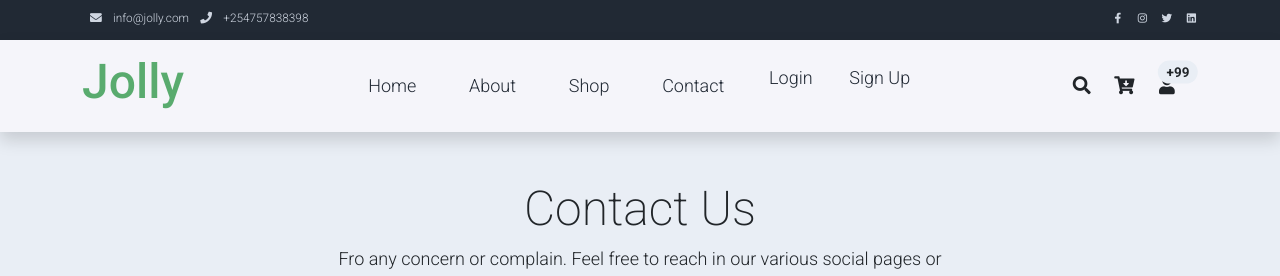
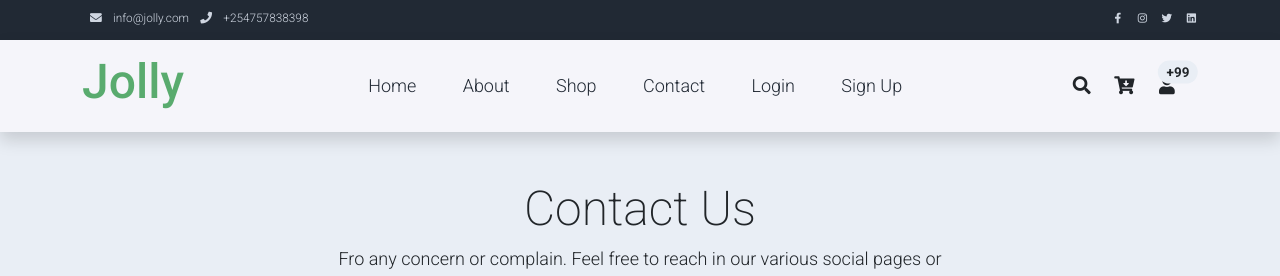
Before and after one commit to Bico-Steve101/Jolly, a Django app: page /contact/ in a window 1280 px wide. Shown: the top 276 px of the page. Run offline with Django 5.2, Linux system fonts and the light colour scheme; some libraries are stand-ins or nearby versions.

Commit message:
Template & Database test

```diff
--- a/templates/about.html
+++ b/templates/about.html
@@ -74,10 +74,10 @@
                             <a class="nav-link" href="{% url 'first:contact' %}">Contact</a>
                         </li>
                           {% if user.is_authenticated %}
-                            <li class="nav-item"><a href="{% url 'first:logout' %}">Logout</a></li>
+                            <li class="nav-link"><a href="{% url 'first:logout' %}">Logout</a></li>
                         {% else %}
-                            <li class="nav-item"><a href="{% url 'first:login' %}">Login</a></li>
-                            <li class="nav-item"><a href="{% url 'first:signup' %}">Sign Up</a></li>
+                            <li class="nav-link"><a href="{% url 'first:login' %}">Login</a></li>
+                            <li class="nav-link"><a href="{% url 'first:signup' %}">Sign Up</a></li>
                         {% endif %}
                     </ul>
                 </div>
--- a/templates/contact.html
+++ b/templates/contact.html
@@ -1,3 +1,4 @@
+{% load static %}
 <!DOCTYPE html>
 <html lang="en">
 
@@ -6,20 +7,18 @@
     <meta charset="utf-8">
     <meta name="viewport" content="width=device-width, initial-scale=1">
 
-    <link rel="apple-touch-icon" href="assets/img/apple-icon.png">
-    <link rel="shortcut icon" type="image/x-icon" href="assets/img/favicon.ico">
+    <link rel="apple-touch-icon" sizes="180x180" href="{% static 'img/apple-touch-icon.png' %}">
+    <link rel="icon" type="image/png" sizes="32x32" href="{% static 'img/favicon-32x32.png' %}">
+    <link rel="icon" type="image/png" sizes="16x16" href="{% static 'img/favicon-16x16.png' %}">
+    <link rel="manifest" href="/site.webmanifest">
 
-    <link rel="stylesheet" href="assets/css/bootstrap.min.css">
-    <link rel="stylesheet" href="assets/css/templatemo.css">
-    <link rel="stylesheet" href="assets/css/custom.css">
+    <link rel="stylesheet" href="{% static 'css/bootstrap.min.css' %}">
+    <link rel="stylesheet" href=" {% static 'css/templatemo.css' %}">
+    <link rel="stylesheet" href=" {% static 'css/custom.css' %}">
 
     <!-- Load fonts style after rendering the layout styles -->
     <link rel="stylesheet" href="https://fonts.googleapis.com/css2?family=Roboto:wght@100;200;300;400;500;700;900&display=swap">
-    <link rel="stylesheet" href="assets/css/fontawesome.min.css">
-
-    <!-- Load map styles -->
-    <link rel="stylesheet" href="https://unpkg.com/leaflet@1.7.1/dist/leaflet.css" integrity="sha512-xodZBNTC5n17Xt2atTPuE1HxjVMSvLVW9ocqUKLsCC5CXdbqCmblAshOMAS6/keqq/sMZMZ19scR4PsZChSR7A==" crossorigin="" />
-
+    <link rel="stylesheet" href="{% static 'css/fontawesome.min.css' %}">
 </head>
 
 <body>
@@ -73,10 +72,10 @@
                             <a class="nav-link" href="contact.html">Contact</a>
                         </li>
                           {% if user.is_authenticated %}
-                            <li class="nav-item"><a href="{% url 'first:logout' %}">Logout</a></li>
+                            <li class="nav-link"><a href="{% url 'first:logout' %}">Logout</a></li>
                         {% else %}
-                            <li class="nav-item"><a href="{% url 'first:login' %}">Login</a></li>
-                            <li class="nav-item"><a href="{% url 'first:signup' %}">Sign Up</a></li>
+                            <li class="nav-link"><a href="{% url 'first:login' %}">Login</a></li>
+                            <li class="nav-link"><a href="{% url 'first:signup' %}">Sign Up</a></li>
                         {% endif %}
                     </ul>
                 </div>
@@ -179,15 +178,17 @@
     </section>
     <!-- End Section -->
 
-    <!-- Start Map -->
-    <div id="mapid" style="width: 100%; height: 300px;"></div>
+{% comment %}    <!-- Start Map -->
+<div id="mapid" style="width: 10em; height: 300px;"></div>
 <script src="https://unpkg.com/leaflet@1.7.1/dist/leaflet.js" integrity="sha512-XQoYMqMTK8LvdxXYG3nZ448hOEQiglfqkJs1NOQV44cWnUrBc8PkAOcXy20w0vlaXaVUearIOBhiXZ5V3ynxwA==" crossorigin=""></script>
 <script>
-        var mymap = L.map('mapid').setView([-23.013104, -43.394365, 13], 13);
+    var mymap = L.map('mapid').setView([-23.013104, -43.394365], 13);
 
-        L.tileLayer('https://api.mapbox.com/styles/v1/{id}/tiles/{z}/{x}/{y}?access_token=pk.eyJ1IjoibWFwYm94IiwiYSI6ImNpejY4NXVycTA2emYycXBndHRqcmZ3N3gifQ.rJcFIG214AriISLbB6B5aw', {
+    L.tileLayer('https://api.mapbox.com/styles/v1/{id}/tiles/{z}/{x}/{y}?access_token=sk.eyJ1IjoiYmljb3N0ZXZlIiwiYSI6ImNscWZobjM1NTB6anoyaW1lMWVzaWc5Y3EifQ.jIbgNbBJ1FMooFJC4puW9A', {
         maxZoom: 18,
-            attribution: 'Steve Rebrand | Template Design by <a href="https://steve-bico-3405a55fbd7c.herokuapp.com/">SteveRebrand</a> | Map data &copy; <a href="https://www.openstreetmap.org/">OpenStreetMap</a> contributors, ' +
+        attribution: 'Steve Rebrand | Template Design by ' +
+            '<a href="https://steve-bico-3405a55fbd7c.herokuapp.com/">SteveRebrand</a> | Map data &copy; ' +
+            '<a href="https://www.openstreetmap.org/">OpenStreetMap</a> contributors, ' +
             '<a href="https://creativecommons.org/licenses/by-sa/2.0/">CC-BY-SA</a>, ' +
             'Imagery © <a href="https://www.mapbox.com/">Mapbox</a>',
         id: 'mapbox/streets-v11',
@@ -195,14 +196,16 @@
         zoomOffset: -1
     }).addTo(mymap);
 
-        L.marker([-23.013104, -43.394365, 13]).addTo(mymap)
+    L.marker([-23.013104, -43.394365]).addTo(mymap)
         .bindPopup("<b>Jolly</b> baby shop and accessories<br />Location.").openPopup();
 
     mymap.scrollWheelZoom.disable();
     mymap.touchZoom.disable();
 </script>
-    <!-- Ena Map -->
-
+<!-- End Map -->{% endcomment %}
+{##map alternative#}
+    <div style="width: 100%"><iframe width="100%" height="600" frameborder="0" scrolling="no" marginheight="0" marginwidth="0" src="https://maps.google.com/maps?width=100%25&amp;height=600&amp;hl=en&amp;q=Parklands%20Nairobi+(Jolly)&amp;t=&amp;z=14&amp;ie=UTF8&amp;iwloc=B&amp;output=embed"><a href="https://www.maps.ie/population/">Population mapping</a></iframe></div>
+{#    map ends here##########}
     <!-- Start Contact -->
     <div class="container py-5">
         <div class="row py-5">
--- a/templates/index.html
+++ b/templates/index.html
@@ -76,10 +76,10 @@
                             <a class="nav-link" href="{% url 'first:contact' %}">Contact</a>
                         </li>
                         {% if user.is_authenticated %}
-                            <li class="nav-item"><a href="{% url 'first:logout' %}">Logout</a></li>
+                            <li class="nav-link"><a href="{% url 'first:logout' %}">Logout</a></li>
                         {% else %}
-                            <li class="nav-item"><a href="{% url 'first:login' %}">Login</a></li>
-                            <li class="nav-item"><a href="{% url 'first:signup' %}">Sign Up</a></li>
+                            <li class="nav-link"><a href="{% url 'first:login' %}">Login</a></li>
+                            <li class="nav-link"><a href="{% url 'first:signup' %}">Sign Up</a></li>
                         {% endif %}
                     </ul>
                 </div>
--- a/templates/shop-single.html
+++ b/templates/shop-single.html
@@ -77,10 +77,10 @@
                             <a class="nav-link" href="{% url 'first:contact' %}">Contact</a>
                         </li>
                           {% if user.is_authenticated %}
-                            <li class="nav-item"><a href="{% url 'first:logout' %}">Logout</a></li>
+                            <li class="nav-link"><a href="{% url 'first:logout' %}">Logout</a></li>
                         {% else %}
-                            <li class="nav-item"><a href="{% url 'first:login' %}">Login</a></li>
-                            <li class="nav-item"><a href="{% url 'first:signup' %}">Sign Up</a></li>
+                            <li class="nav-link"><a href="{% url 'first:login' %}">Login</a></li>
+                            <li class="nav-link"><a href="{% url 'first:signup' %}">Sign Up</a></li>
                         {% endif %}
                     </ul>
                 </div>
```
Also changed, not shown: templates/shop.html (+5 -5 lines), db.sqlite3, media/product_images/main/default.png (added), media/product_images/reference/default.png (added), media/product_images/reference/default_uc5TLDm.png (added), media/subcategory_images/Default_the_name_steve_bico_written_in_a_black_canvas_1_f69b7ec2-ba44_YMQaiZy.jpg (added). Lines whose indentation alone changed are shown as unchanged.
